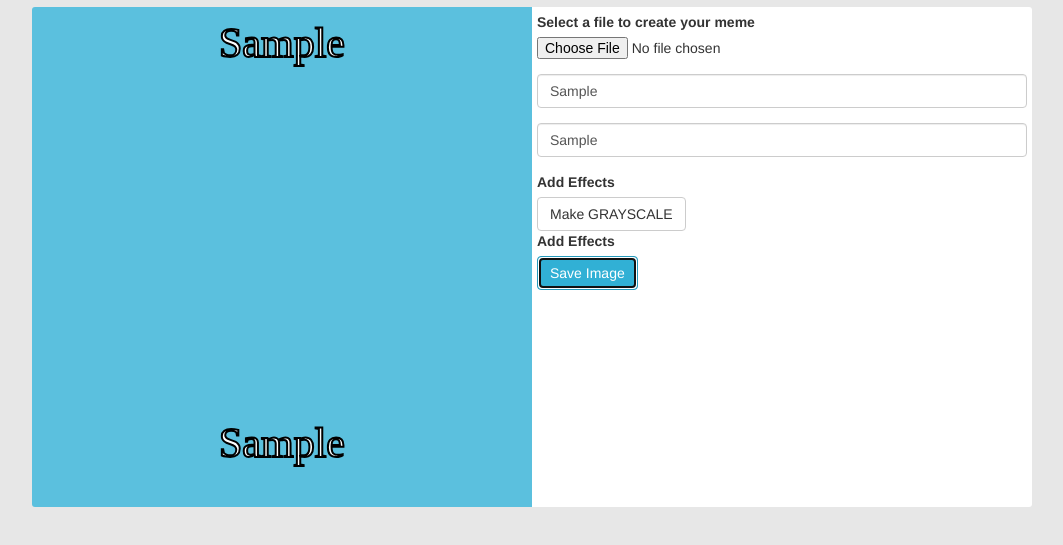
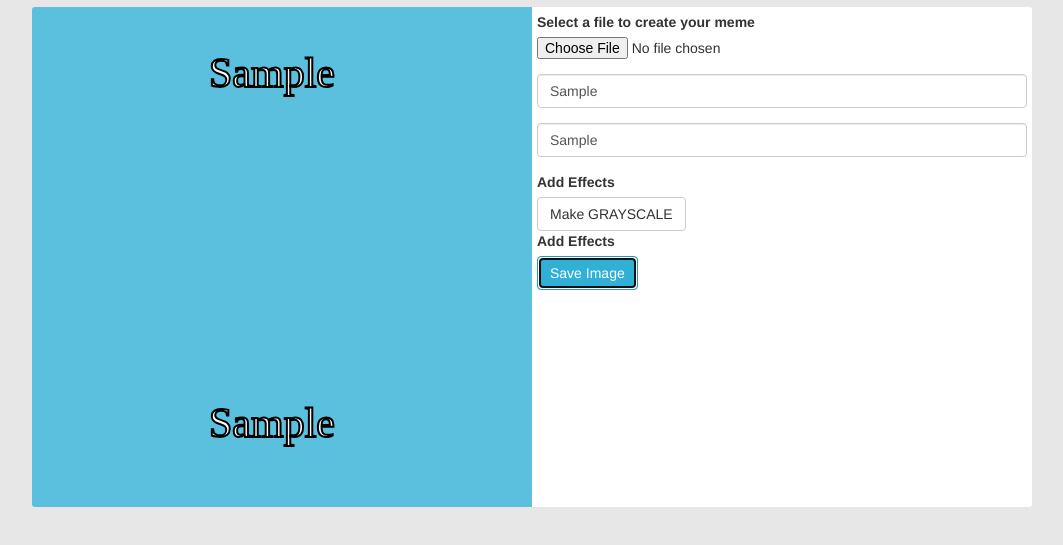
Before and after one commit to vovolka/meme-generator, a plain HTML site: page index.html in a window 1280 px wide. Both pictures are taken after typing "Sample", "Sample" into the empty fields and a click on the button "Save Image". Shown: the part 63-608 px from the top of the page, without its empty margins (18-1081 px from the left). Drawn offline with Linux system fonts and the light colour scheme.

Commit message:
some improvements

```diff
--- a/app.js
+++ b/app.js
@@ -16,8 +16,8 @@ function textListener (event) {
 function drawMeme(image, topText, bottomText){
     var canvas = document.querySelector('canvas');
     var ctx = canvas.getContext("2d");
-    canvas.width = 500;
-    canvas.height = 500;
+    canvas.width = 480;
+    canvas.height = 480;
 
     if(image !=null){
         ctx.drawImage(image,0,0, canvas.width, canvas.height);
@@ -31,8 +31,8 @@ function drawMeme(image, topText, bottomText){
 
     //topLine
     if(topText !=null){
-        ctx.fillText(topText, canvas.width/2,canvas.height -450);
-        ctx.strokeText(topText, canvas.width/2,canvas.height -450);
+        ctx.fillText(topText, canvas.width/2,canvas.height -400);
+        ctx.strokeText(topText, canvas.width/2,canvas.height -400);
     }
     //bottomLine
     if(bottomText !=null){
--- a/index.html
+++ b/index.html
@@ -15,7 +15,9 @@
     </header>
 
     <section id="image-container">
-        <canvas id="canvas"></canvas>
+        <div id="image">
+            <canvas id="canvas"></canvas>
+        </div>
     </section>
 
     <aside>
```
